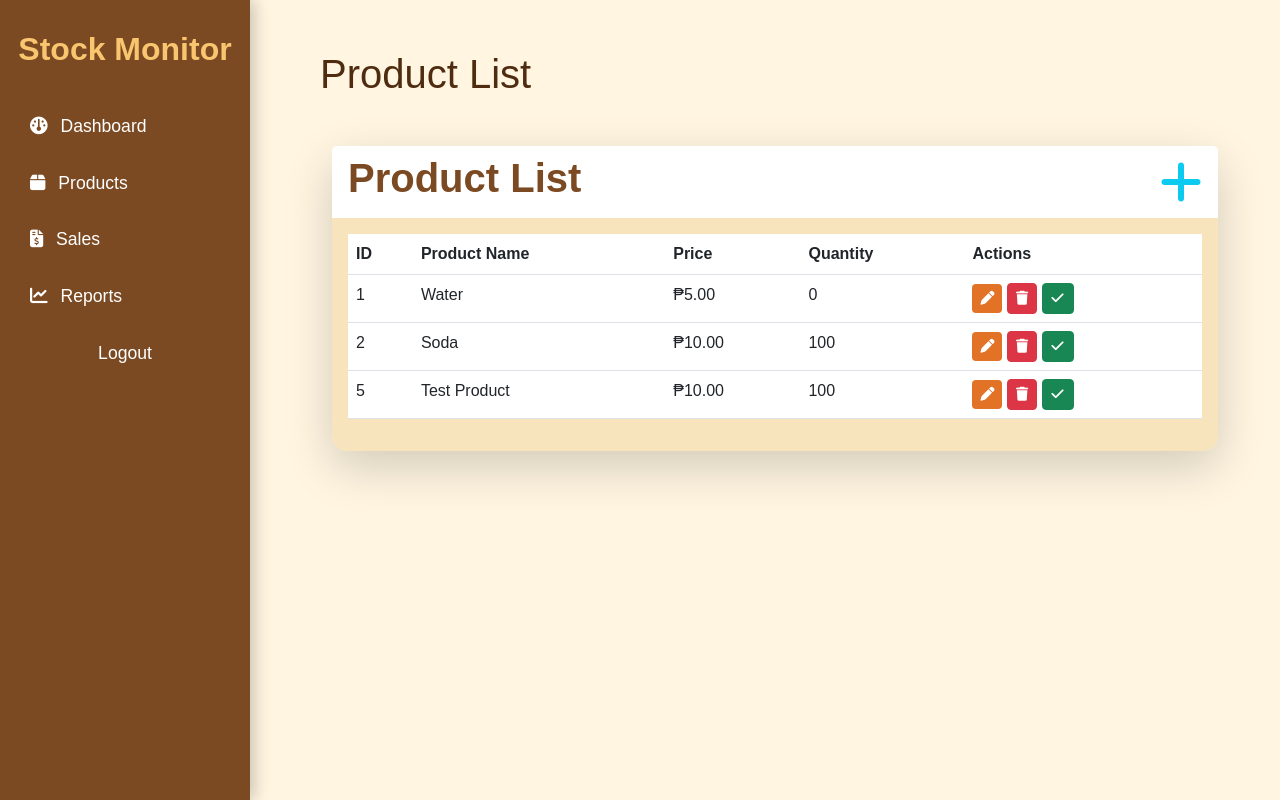
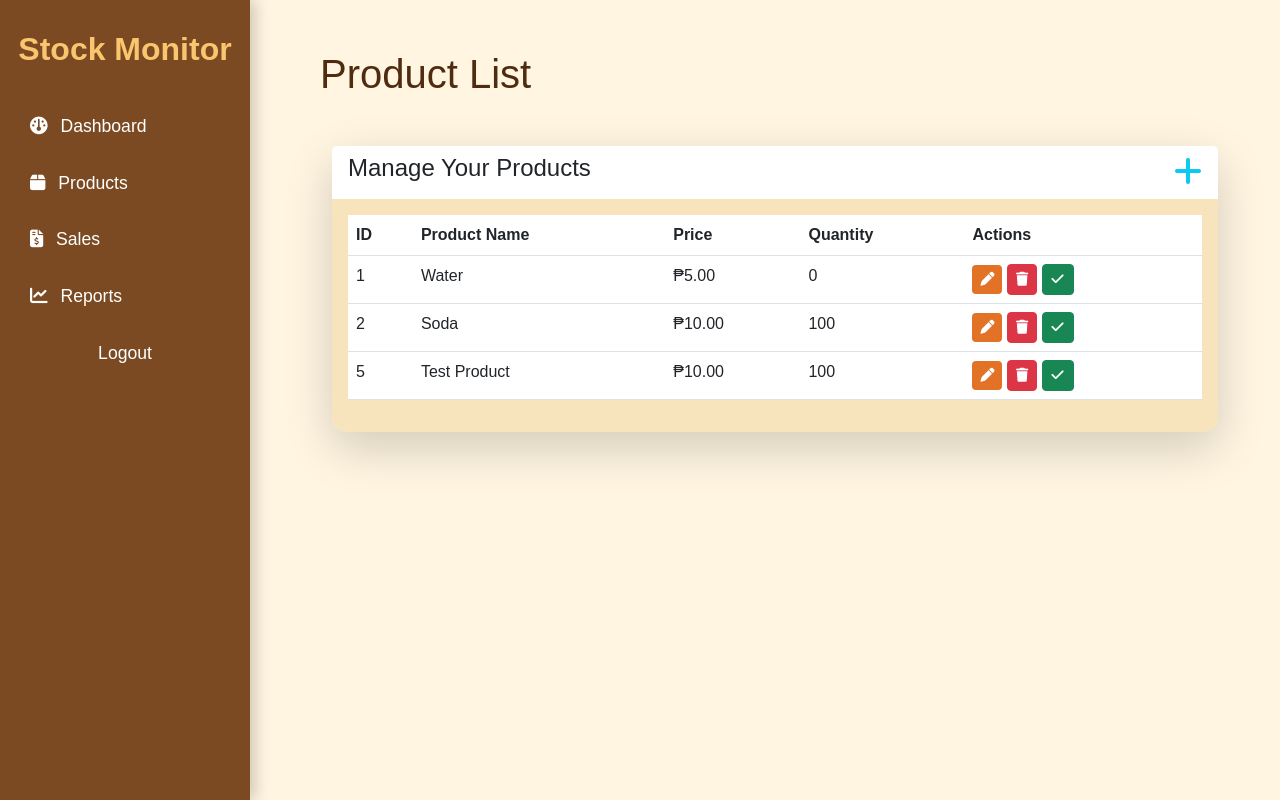
Before and after one commit to zesarjenb/systemupdated, a PHP site: page /product_list.php in a window 1280 px wide. Run offline with PHP 8.4, Linux system fonts and the light colour scheme; a user stored in the database is signed in; data comes from the database, SQL or seed files in the repository; some libraries are stand-ins or nearby versions.

Commit message:
product_list.php

```diff
--- a/sales-oop/views/product_list.php
+++ b/sales-oop/views/product_list.php
@@ -86,10 +86,6 @@ $product_list = $product->displayProducts();
             border-bottom: none;
         }
 
-        .card-header h1 {
-            color: #7b4a22; /* Dark roasted brown */
-        }
-
         .table thead {
             background-color: #7b4a22; /* Dark roasted brown header */
             color: white;
@@ -136,10 +132,6 @@ $product_list = $product->displayProducts();
             box-shadow: 0 0 5px rgba(226, 114, 37, 0.5);
         }
 
-        .btn-close {
-            background-color: white;
-        }
-
         .no-records {
             background: #f8d7da; /* Light Red Background for no records */
             border: 1px solid #f5c6cb;
@@ -166,27 +158,23 @@ $product_list = $product->displayProducts();
         <div class="container mt-5">
             <div class="card w-100 mx-auto shadow-lg border-0" style="max-width: 1200px;">
                 <div class="card-header bg-white border-0">
-                    <div class="row align-items-center">
-                        <div class="col text-start">
-                            <h1 class="display-6 fw-bold">Product List</h1>
+                    <div class="row align-items-center justify-content-between">
+                        <div class="col-auto text-align">
+                            <h4 class="text-dark">Manage Your Products</h4>
                         </div>
-                        <div class="col text-end">
-                            <i class="fa-solid fa-plus fa-3x text-info" data-bs-toggle="modal" data-bs-target="#add-product" style="cursor: pointer;"></i>
+                        <div class="col-auto">
+                            <i class="fa-solid fa-plus fa-2x text-info" data-bs-toggle="modal" data-bs-target="#add-product" style="cursor: pointer;" title="Add Product"></i>
                         </div>
                     </div>
                 </div>
 
                 <div class="card-body">
-                    <?php
-                        if(empty($product_list)){
-                    ?>
+                    <?php if(empty($product_list)): ?>
                         <div class="container-fluid p-5 text-center no-records">
                             <h1 class="display-6 fw-bold pt-5 pb-3">No Records Found</h1>
                             <i class="fa-regular fa-circle-xmark fa-8x pb-5"></i>
                         </div>
-                    <?php
-                        } else {
-                    ?>
+                    <?php else: ?>
                     <table class="table table-hover">
                         <thead>
                             <tr>
@@ -197,36 +185,29 @@ $product_list = $product->displayProducts();
                                 <th>Actions</th>
                             </tr>
                         </thead>
-
                         <tbody>
-                            <?php
-                                foreach($product_list as $product){
-                            ?>
+                            <?php foreach($product_list as $product): ?>
                                 <tr>
-                                        <td><?= $product['id']?></td>
-                                        <td><?= $product['product_name']?></td>
-                                        <td>₱<?= number_format($product['price'], 2)?></td>
-                                        <td><?= $product['quantity']?></td>
+                                    <td><?= htmlspecialchars($product['id']) ?></td>
+                                    <td><?= htmlspecialchars($product['product_name']) ?></td>
+                                    <td>₱<?= number_format($product['price'], 2) ?></td>
+                                    <td><?= htmlspecialchars($product['quantity']) ?></td>
                                     <td>
                                         <a href="edit-product.php?product_id=<?= $product['id'] ?>" class="btn btn-sm btn-custom" title="Edit Product"><i class="fa-solid fa-pen"></i></a>
                                         <a href="../actions/delete-product.php?product_id=<?= $product['id'] ?>" class="btn btn-sm btn-danger" title="Delete Product"><i class="fa-solid fa-trash"></i></a>
-                                            <a href="buy-product.php?product_id=<?= $product['id'] ?>" class="btn btn-sm btn-success" title="List as Sold"><i class="fa-solid fa-check"></i> </a>
+                                        <a href="buy-product.php?product_id=<?= $product['id'] ?>" class="btn btn-sm btn-success" title="List as Sold"><i class="fa-solid fa-check"></i></a>
                                     </td>
                                 </tr>
-                            <?php
-                                }
-                            ?>
+                            <?php endforeach; ?>
                         </tbody>
                     </table>
-                    <?php
-                        }
-                    ?>
+                    <?php endif; ?>
                 </div>
             </div>
         </div>
 
         <!-- ADD PRODUCT MODAL -->
-        <div class="modal fade" id="add-product" tabindex="-1" aria-labelledby="registration" aria-hidden="true">
+        <div class="modal fade" id="add-product" tabindex="-1" aria-labelledby="addProductLabel" aria-hidden="true">
             <div class="modal-dialog modal-lg">
                 <div class="modal-content">
                     <div class="modal-header">
@@ -238,13 +219,10 @@ $product_list = $product->displayProducts();
 
                     <div class="modal-body p-5">
                         <form action="../actions/product-actions.php" method="post" class="w-75 mx-auto">
-                            <!-- Product Name Field -->
                             <div class="mb-4">
                                 <label for="product-name" class="form-label text-secondary fw-semibold">Product Name</label>
                                 <input type="text" name="product_name" id="product-name" class="form-control" required>
                             </div>
-
-                            <!-- Price and Quantity Fields -->
                             <div class="row mb-4">
                                 <div class="col-md-6">
                                     <label for="price" class="form-label text-secondary fw-semibold">Price</label>
@@ -258,8 +236,6 @@ $product_list = $product->displayProducts();
                                     <input type="number" name="quantity" id="quantity" class="form-control" required>
                                 </div>
                             </div>
-
-                            <!-- Submit Button -->
                             <div class="text-center">
                                 <button type="submit" class="btn btn-custom px-5 rounded-pill" name="add_product">
                                     <i class="fa-solid fa-plus me-2"></i> Add Product
```
Lines whose indentation alone changed are shown as unchanged.
